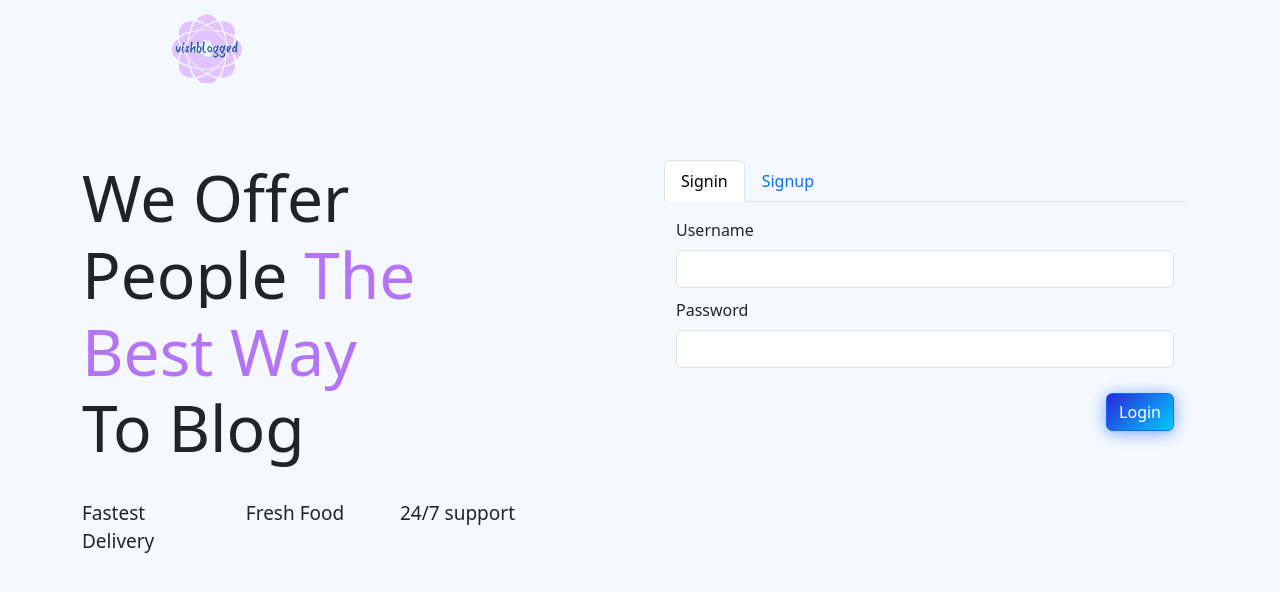
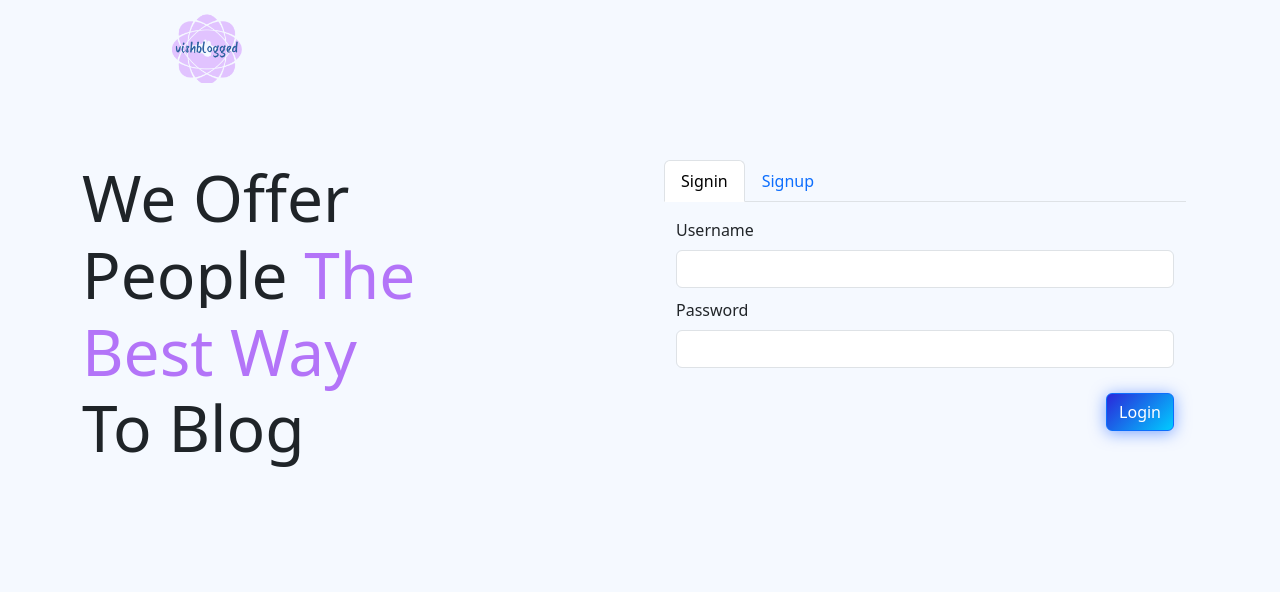
Before and after one commit to Vishwanathan27/blog-frontend, a Next.js app: page / in a window 1280 px wide. Shown: the top 592 px of the page. Built offline with nearby package versions, Linux system fonts and the light colour scheme.

Commit message:
api services

```diff
--- a/src/components/Landing/Landing.js
+++ b/src/components/Landing/Landing.js
@@ -28,38 +28,6 @@ function Landing() {
             We Offer People <span>The Best Way</span>
             <br /> To Blog
           </h1>
-          <Row>
-            <Col md="4" className={Classes.landingDet}>
-              Fastest Delivery{" "}
-              <span
-                className={[
-                  Classes.lnr,
-                  Classes.lnrRocket,
-                  Classes.landingIcons,
-                ].join(" ")}
-              />
-            </Col>
-            <Col md="4" className={Classes.landingDet}>
-              Fresh Food{" "}
-              <span
-                className={[
-                  Classes.lnr,
-                  Classes.lnrLeaf,
-                  Classes.landingIcons,
-                ].join(" ")}
-              />
-            </Col>
-            <Col md="4" className={Classes.landingDet}>
-              24/7 support{" "}
-              <span
-                className={[
-                  Classes.lnr,
-                  Classes.lnrBubble,
-                  Classes.landingIcons,
-                ].join(" ")}
-              />
-            </Col>
-          </Row>
         </Col>
         <Col lg="6" md="6" xs="12">
           <Container className={Classes.landingRight}>
--- a/src/provider/BlogProvider.js
+++ b/src/provider/BlogProvider.js
@@ -24,8 +24,8 @@ const BlogProvider = ({ children }) => {
       payload: response,
     });
   };
-  const fetchAllPosts = async () => {
-    const response = await services.posts();
+  const fetchAllPosts = async (page,limit,search) => {
+    const response = await services.posts(page,limit);
     dispatch({
       type: blogType.FETCH_ALL_POSTS,
       payload: response,
--- a/src/services/apiServices.js
+++ b/src/services/apiServices.js
@@ -1,13 +1,44 @@
 import axios from "../shared/apiConstants";
 
 class ApiService {
+  register(payload) {
+    const endpoint = "/public/user/register";
+    return axios.post(endpoint, payload);
+  }
   login(payload) {
-    let newUrl = "/public/auth/login";
-    return axios.post(newUrl, payload);
+    const endpoint = "/public/auth/login";
+    return axios.post(endpoint, payload);
   }
-  posts() {
-    let newUrl = "private/posts";
-    return axios.get(newUrl);
+  createPost(payload) {
+    const endpoint = "/private/posts";
+    return axios.post(endpoint, payload);
+  }
+  posts(page = 1, limit = 9, search = undefined) {
+    const endpoint =
+      "private/posts" +
+      "?page=" +
+      page +
+      "&limit=" +
+      limit +
+      "&search=" +
+      search;
+    return axios.get(endpoint);
+  }
+  getPostById(id) {
+    const endpoint = "/private/posts/" + id;
+    return axios.get(endpoint);
+  }
+  getUserById(id) {
+    const endpoint = "/private/user/" + id;
+    return axios.get(endpoint);
+  }
+  updatePost(id, payload) {
+    const endpoint = "/private/posts/" + id;
+    return axios.put(endpoint, payload);
+  }
+  deletePost(id) {
+    const endpoint = "/private/posts/" + id;
+    return axios.delete(endpoint);
   }
 }
 
```
Also changed, not shown: src/components/Cards/Cards.js (+16 -6 lines), public/headerImage.jpg (added).
